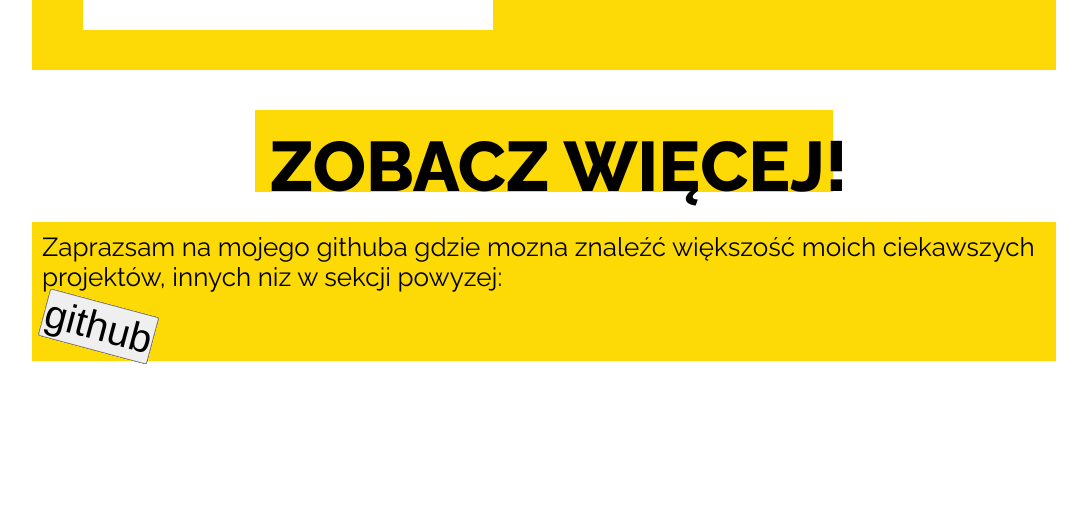
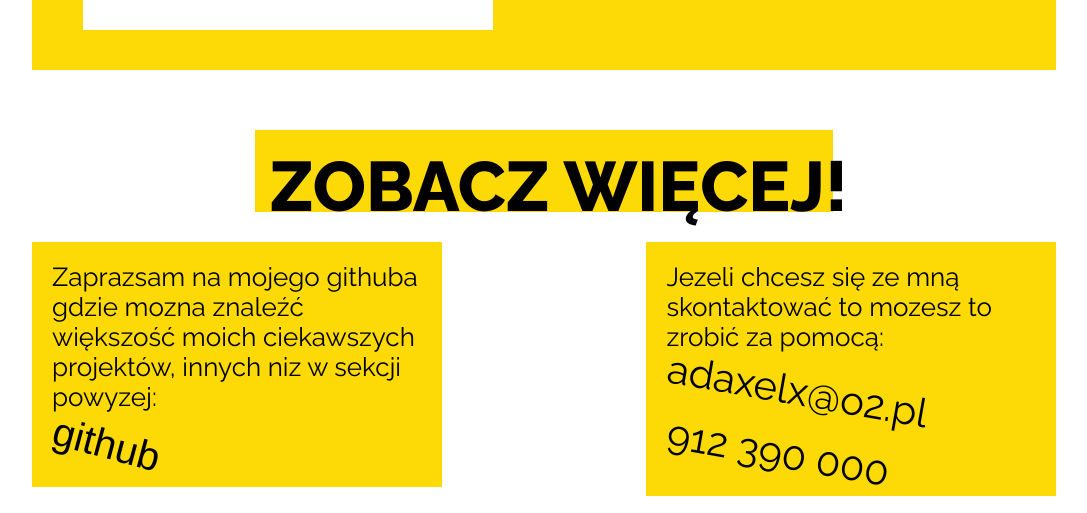
Before and after one commit to Adaxelx/portfolio-training, a React (Create React App) app: page / in a window 1280 px wide. Shown: the part 4025-4538 px from the top of the page, without its empty margins (96-1183 px from the left). Before the commit the page ends 4395 px from the top, so only its background shows below. Built offline with nearby package versions, Linux system fonts and the light colour scheme.

Commit message:
add ContactPage files + small fixes

```diff
--- a/src/App.js
+++ b/src/App.js
@@ -4,7 +4,9 @@ import NavBar from './components/navigation/navBar.js'
 import NavOpen from './components/navigation/navOpen.js'
 import StartPage from './components/StartPage/StartPage.js'
 import Footer from './components/Footer'
+import ContactPage from './components/ContactPage/ContactPage'
 import './Styles/Global/MainStyle.sass'
+
 class App extends React.Component{
   state = {
     active: false
@@ -24,6 +26,7 @@ class App extends React.Component{
         <NavOpen active={this.state.active} handleClick={this.handleClick}/>
         <Switch>
           <Route exact path='/' component={StartPage}></Route>
+          <Route exact path='/contact' component={ContactPage}></Route>
         </Switch>
         <Footer/>
     </Router>
--- /dev/null
+++ b/src/Styles/Modules/ContactPage/ContactPage.module.sass
@@ -0,0 +1,7 @@
+@import '../../variables+mixins+placeholders/_variables.sass'
+
+.contact
+    height: 100vh
+    display: flex
+    flex-direction: column
+    align-items: center
--- a/src/Styles/Modules/Footer.module.sass
+++ b/src/Styles/Modules/Footer.module.sass
@@ -2,19 +2,50 @@
 
 .footer
     width: 100%;
-    height: 300px;
     background-color: white;
+    padding: 20px 0;
     display: flex;
     flex-direction: column;
     align-items: center;
-.github
+.contents
+    width: 100%
+    display: flex;
+    flex-direction: column;
+    align-items: center;
+.contener
     width: 80%
-    padding: 10px
+    padding: 20px
     margin-top: $margin-content
     background-color: $yellow-color
+    display: flex
+    flex-wrap: wrap
+    align-items: flex-start
 .content
     font-size: $font-sizeContent
+    width: 100%
 .button
     margin-top: 10px
     font-size: $font-sizeSubtitle
+    background-color: transparent
+    border: none
     transform: rotate(15deg)
+.p
+    margin-top: 15px
+    font-size: $font-sizeSubtitle
+    transform: rotate(10deg)
+
+@media (orientation:landscape)
+    .contents
+        flex-direction: row
+        align-items: flex-start
+        justify-content: space-around
+    .contener
+        width: 40%
+
+@media (orientation: landscape) and (min-width: 1024px)
+    .footer
+        position: relative
+        width: 80%
+        left: 10%
+    .contents
+        justify-content: space-between
--- a/src/Styles/Modules/StartPage/ProjectCon.module.sass
+++ b/src/Styles/Modules/StartPage/ProjectCon.module.sass
@@ -14,6 +14,7 @@
     padding: 10px
     transition: .5s
     transform: translateY(100%)
+    opacity: 0
     & img
         width: 100%
         box-shadow: 3px 3px 5px 0px rgba(0,0,0,0.75);
@@ -23,6 +24,7 @@
         margin-top: 20px
     &.active
         transform: translateY(0)
+        opacity: 1
 
 .button
     height: 50px
--- /dev/null
+++ b/src/components/ContactPage/ContactPage.js
@@ -0,0 +1,19 @@
+import React from 'react';
+import styles from '../../Styles/Modules/ContactPage/ContactPage.module.sass'
+import Title from '../Title'
+class ContactPage extends React.Component {
+    state = {  }
+
+    componentDidMount(){
+        window.scrollTo(0,0)
+    }
+
+    render() {
+        return (
+        <article className={styles.contact}>
+            <Title white={false} content="Kontakt"/>
+        </article> );
+    }
+}
+
+export default ContactPage
--- a/src/components/Footer.js
+++ b/src/components/Footer.js
@@ -5,9 +5,16 @@ const Footer = () => {
     return(
         <footer className={styles.footer}>
             <Title white={false} content='Zobacz więcej!'/>
-            <section className={styles.github}>
+            <section className={styles.contents}>
+            <section className={styles.contener}>
                 <p className={styles.content}>Zaprazsam na mojego githuba gdzie mozna znaleźć większość moich ciekawszych projektów, innych niz w sekcji powyzej:</p>
                 <button className={styles.button}>github</button>
+            </section>
+            <section className={styles.contener}>
+                <p className={styles.content}>Jezeli chcesz się ze mną skontaktować to mozesz to zrobić za pomocą:</p>
+                <p className={styles.p}>adaxelx@o2.pl</p>
+                <p className={styles.p}>912 390 000</p>
+            </section>
             </section>
         </footer>
     )
--- a/src/components/StartPage/StartPage.js
+++ b/src/components/StartPage/StartPage.js
@@ -4,6 +4,7 @@ import About from './About.js'
 import Skills from './Skills.js'
 import Projects from './Projects/Projects.js'
 import styles from '../../Styles/Modules/StartPage/StartPage.module.sass'
+
 class StarPage extends React.Component {
     state = {  }
 
--- a/src/components/Title.js
+++ b/src/components/Title.js
@@ -21,6 +21,8 @@ class Title extends React.Component{
     ref = React.createRef()
 
     componentDidMount() {
+        const {handleScroll} = this
+        setTimeout(handleScroll,500)
         window.addEventListener('scroll', this.handleScroll)
     }
     componentWillUnmount(){
```
